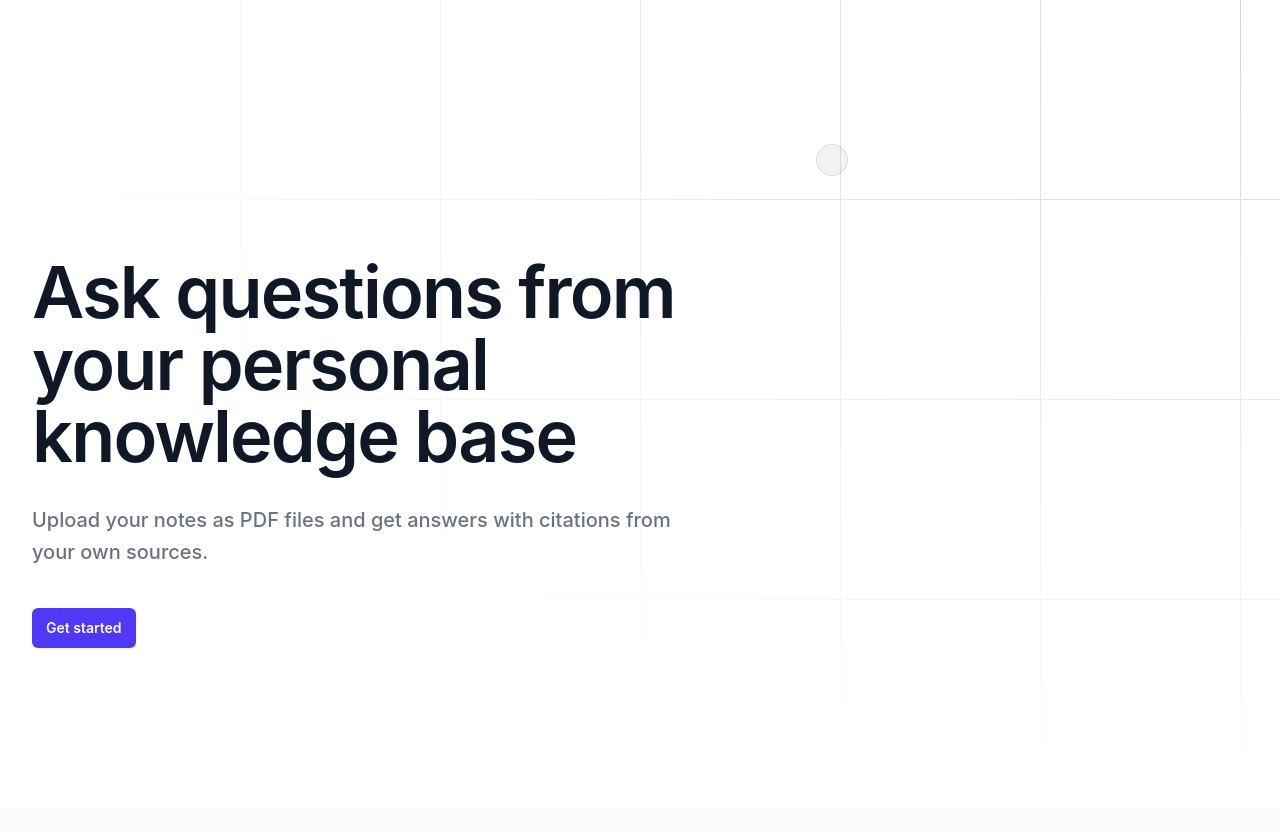
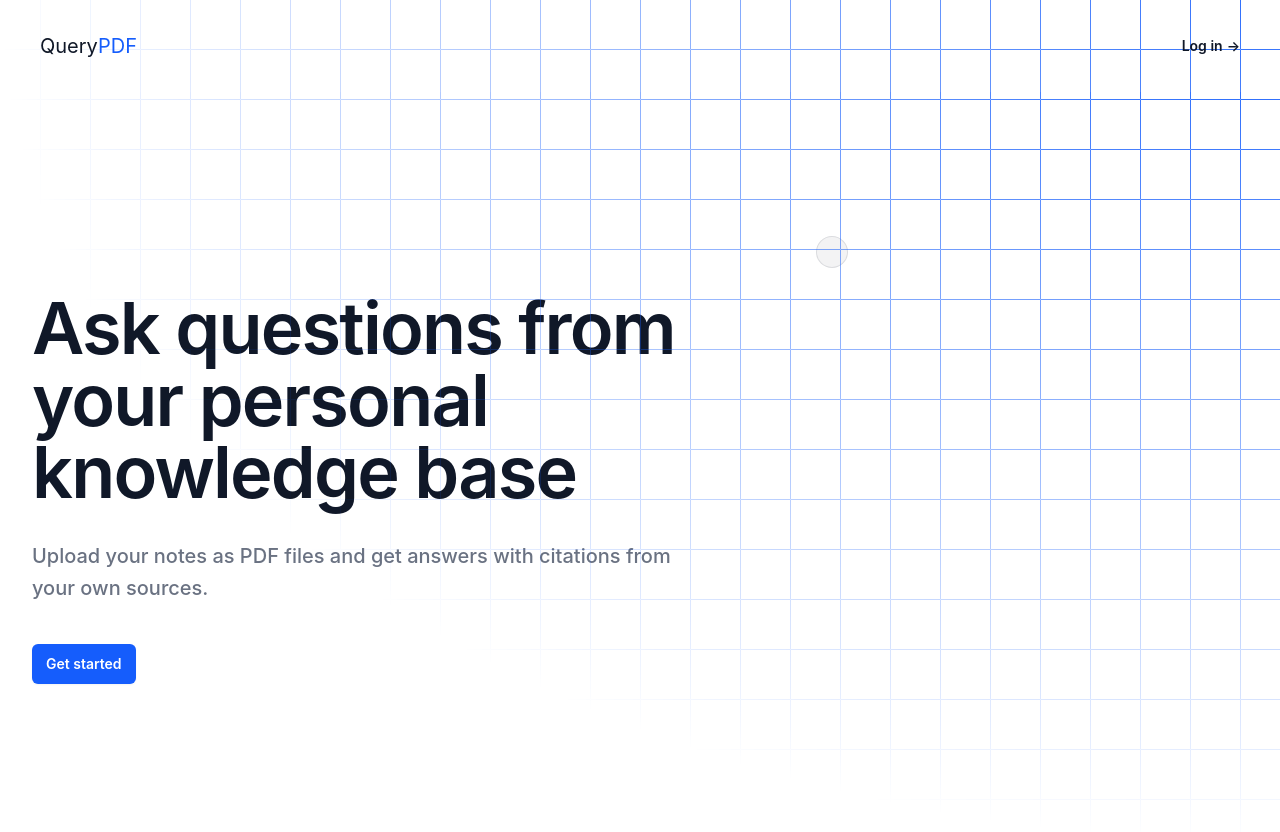
Before and after one commit to mayuripaliwal/document-processing-platform, a React (Vite) app in the folder frontend/: page / in a window 1280 px wide. Shown: the top 832 px of the page. Before the commit the page ends 808 px from the top, so only its background shows below. Built offline with nearby package versions, Linux system fonts and the light colour scheme; no server answers.

Commit message:
feat: add login button on landing page

```diff
--- a/frontend/src/LandingPage.jsx
+++ b/frontend/src/LandingPage.jsx
@@ -1,20 +1,36 @@
-import { ChevronRightIcon } from '@heroicons/react/20/solid'
+import { ArrowRightIcon } from '@heroicons/react/24/outline'
 import {Link} from "react-router-dom";
 
 export default function LandingPage() {
   return (
+    <>
     <div className="relative isolate overflow-hidden bg-white">
+      <div className="relative z-10 bg-white/10 backdrop-blur-[0.7px] flex items-center justify-between px-10 py-8">
+      <Link
+        to="/"
+        className="text-xl text-gray-900"
+      >
+        Query<span className="text-blue-600">PDF</span>
+      </Link>
+      <Link
+        to="/login"
+        className="flex gap-1 justify items-center rounded-md text-sm font-semibold text-gray-900"
+      >
+        Log in
+        <span aria-hidden="true">&rarr;</span>
+      </Link>
+    </div>
       <svg
         aria-hidden="true"
-        className="absolute inset-0 -z-10 size-full mask-[radial-gradient(100%_100%_at_top_right,white,transparent)] stroke-gray-300"
+        className="absolute inset-0 z-0 size-full mask-[radial-gradient(100%_100%_at_top_right,white,transparent)] stroke-blue-600"
       >
         <defs>
           <pattern
             x="50%"
             y={-1}
             id="0787a7c5-978c-4f66-83c7-11c213f99cb7"
-            width={200}
-            height={200}
+            width={50}
+            height={50}
             patternUnits="userSpaceOnUse"
           >
             <path d="M.5 200V.5H200" fill="none" />
@@ -23,10 +39,12 @@ export default function LandingPage() {
         <rect fill="url(#0787a7c5-978c-4f66-83c7-11c213f99cb7)" width="100%" height="100%" strokeWidth={0} />
       </svg>
       <div className="mx-auto max-w-7xl px-6 pt-10 pb-24 sm:pb-32 lg:flex lg:px-8 lg:py-40">
+
         <div className="mx-auto max-w-2xl lg:mx-0 lg:shrink-0 lg:pt-8">
-          <div className="mt-24 sm:mt-32 lg:mt-16">
+          <div className="mt-3 sm:mt-4 lg:mt-2">
+
           </div>
-          <h1 className="mt-10 text-5xl font-semibold tracking-tight text-pretty text-gray-900 sm:text-7xl">
+          <h1 className="text-5xl font-semibold tracking-tight text-pretty text-gray-900 sm:text-7xl">
             Ask questions from your personal knowledge base
           </h1>
           <p className="mt-8 text-lg font-medium text-pretty text-gray-500 sm:text-xl/8">
@@ -35,7 +53,7 @@ export default function LandingPage() {
           <div className="mt-10 flex items-center gap-x-6">
             <Link
               to="/signup"
-              className="rounded-md bg-indigo-600 px-3.5 py-2.5 text-sm font-semibold text-white shadow-xs hover:bg-indigo-500 focus-visible:outline-2 focus-visible:outline-offset-2 focus-visible:outline-indigo-600"
+              className="rounded-md bg-blue-600 px-3.5 py-2.5 text-sm font-semibold text-white shadow-xs hover:bg-blue-500 focus-visible:outline-2 focus-visible:outline-offset-2 focus-visible:outline-blue-600"
             >
               Get started
             </Link>
@@ -45,10 +63,12 @@ export default function LandingPage() {
           <div className="max-w-3xl flex-none sm:max-w-5xl lg:max-w-none">
             <div className="-m-2 rounded-xl bg-gray-900/5 p-2 ring-1 ring-gray-900/10 ring-inset lg:-m-4 lg:rounded-2xl lg:p-4">
               {/**TODO: Add screenshot here */}
+
             </div>
           </div>
         </div>
       </div>
     </div>
+    </>
   )
 }
```
